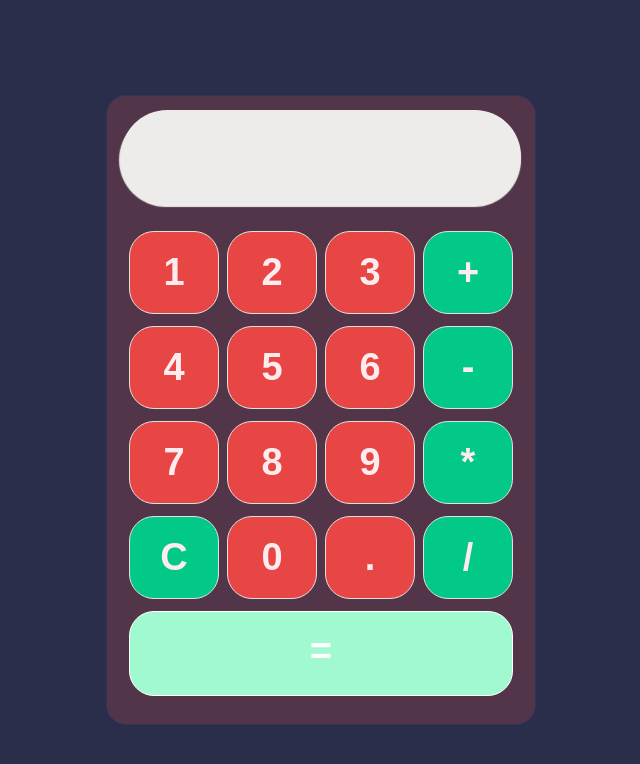
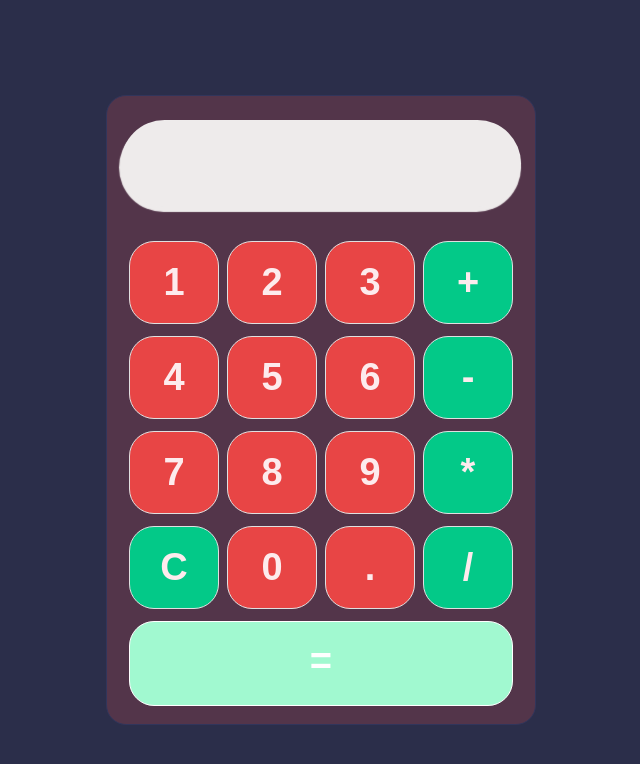
Before and after one commit to JulianRG1512/Calculadora, a React (Create React App) app: page / in a window 1280 px wide. Shown: the top 764 px of the page, without its empty margins (319-959 px from the left). Built offline with nearby package versions, Linux system fonts and the light colour scheme.

Commit message:
Se modifican los estilo pantalla

```diff
--- a/src/hojas-de-estilo/pantalla.css
+++ b/src/hojas-de-estilo/pantalla.css
@@ -1,7 +1,8 @@
 .entrada {
-    height: 70px;
+    height: 65px;
     border-radius: 50px;
-    margin-bottom: 25px;
+    margin-bottom: 30px;
+    margin-top: 10px;
     display: flex;
     justify-content: flex-end;
     align-items: center;
```
